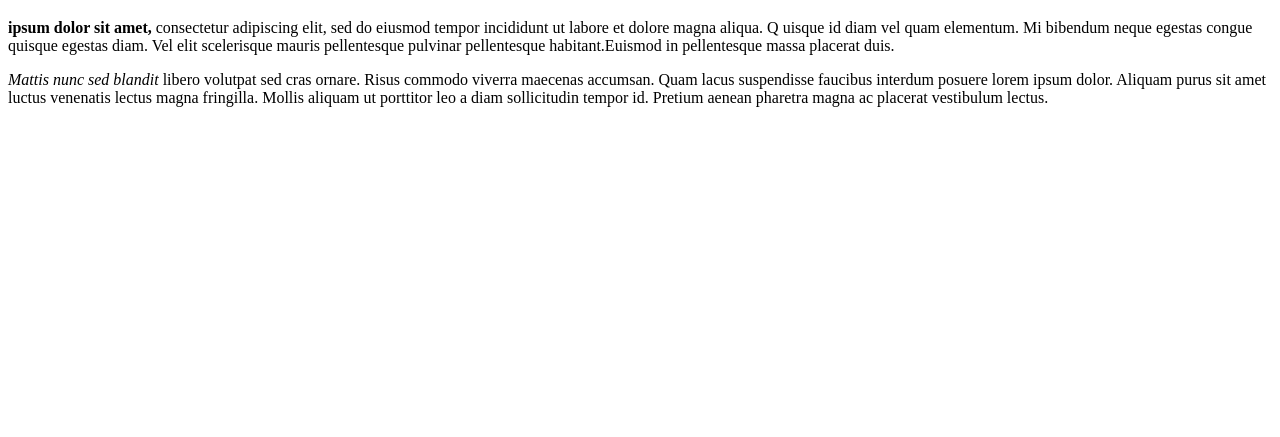
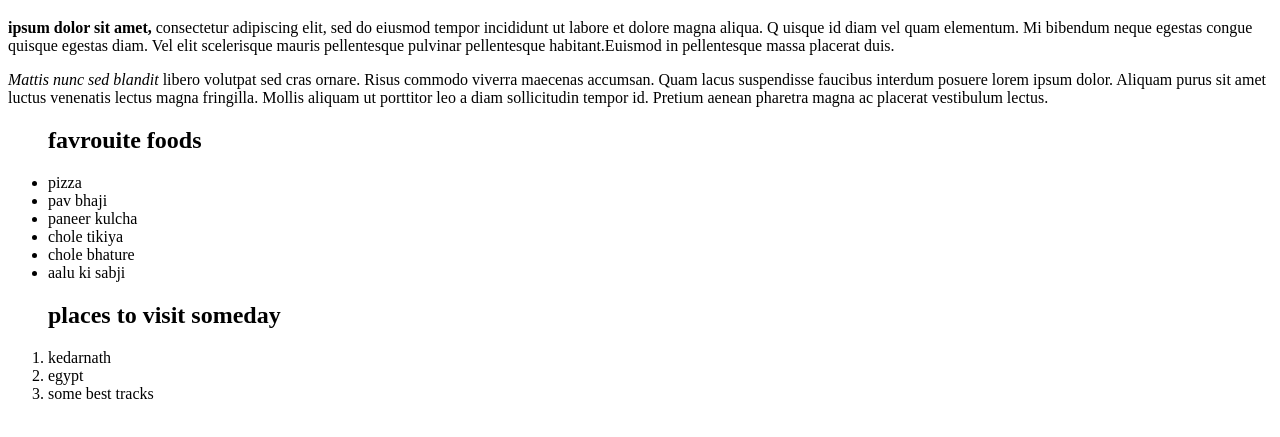
Before and after one commit to Saurabh-d-7717/git_test, a plain HTML site: page index.html in a window 1280 px wide. Shown: the part 61-498 px from the top of the page. Drawn offline with Linux system fonts and the light colour scheme.

Commit message:
added ol and ul to the index file

```diff
--- a/index.html
+++ b/index.html
@@ -19,5 +19,21 @@
 
 
         </p>
+<!-- unodered list of favrouite foods -->
+        <ul><h2>favrouite foods</h2>
+            <li> pizza</li>
+            <li> pav bhaji</li>
+            <li> paneer kulcha</li>
+            <li> chole tikiya </li>
+            <li> chole bhature</li>
+            <li> aalu ki sabji
+            </li>
+        </ul>
+<!-- ordered list to visit someday -->
+        <ol><h2>places to visit someday</h2>
+            <li>kedarnath</li>
+            <li>egypt</li>
+            <li>some best tracks</li>
+        </ol>
     </body>
 </html>
```
